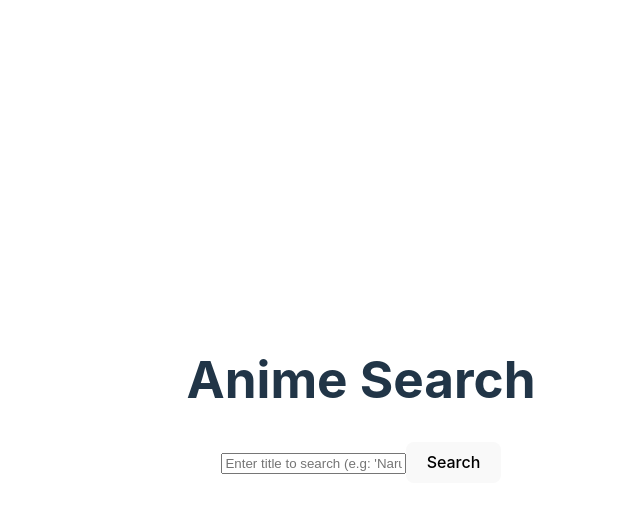
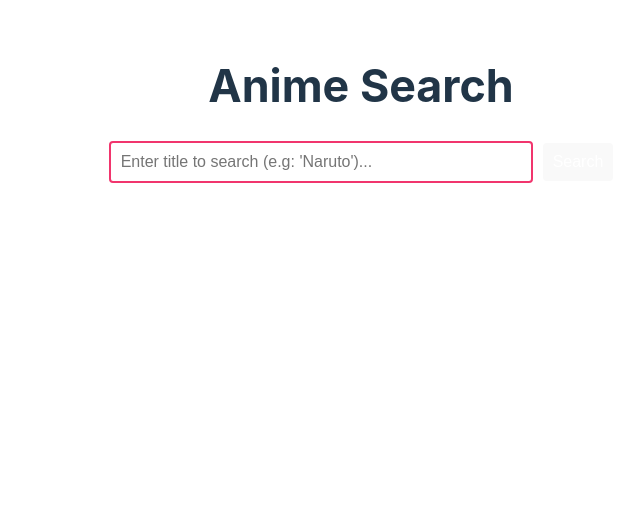
Before and after one commit to iaco32/search-anime, a Vue app: page / in a window 1280 px wide. Shown: the top 512 px of the page, without its empty margins (279-919 px from the left). Built offline with nearby package versions, Linux system fonts and the light colour scheme.

Commit message:
Added styles and a test for search

```diff
--- a/src/main.ts
+++ b/src/main.ts
@@ -1,5 +1,6 @@
 import { createApp } from 'vue'
 import './styles/mainStyle.css'
+import './styles/animations.css'
 import App from './App.vue'
 
 createApp(App).mount('#app')
--- /dev/null
+++ b/src/styles/animations.css
@@ -0,0 +1,20 @@
+.loading-spinner {
+    border: 1rem solid #f3f3f3;
+    border-top: 1rem solid #f1356d;
+    border-radius: 50%;
+    width: 7.5rem;
+    height: 7.5rem;
+    animation: spin 2s linear infinite;
+    margin-bottom: 1.25rem;
+    margin-top: 2rem;
+}
+
+@keyframes spin {
+    0% {
+        transform: rotate(0deg);
+    }
+
+    100% {
+        transform: rotate(360deg);
+    }
+}
--- a/src/styles/mainStyle.css
+++ b/src/styles/mainStyle.css
@@ -14,11 +14,13 @@
   -webkit-text-size-adjust: 100%;
 }
 
+/* ::start Generic Style */
 a {
   font-weight: 500;
   color: #646cff;
   text-decoration: inherit;
 }
+
 a:hover {
   color: #535bf2;
 }
@@ -26,38 +28,39 @@ a:hover {
 body {
   margin: 0;
   display: flex;
-  place-items: center;
   min-width: 320px;
   min-height: 100vh;
 }
 
 h1 {
-  font-size: 3.2em;
+  font-size: 2.8em;
   line-height: 1.1;
 }
 
-button {
-  border-radius: 8px;
-  border: 1px solid transparent;
-  padding: 0.6em 1.2em;
-  font-size: 1em;
-  font-weight: 500;
-  font-family: inherit;
-  background-color: #1a1a1a;
-  cursor: pointer;
-  transition: border-color 0.25s;
-}
-button:hover {
-  border-color: #646cff;
-}
-button:focus,
-button:focus-visible {
-  outline: 4px auto -webkit-focus-ring-color;
+input {
+  padding: 0.625rem;
+  border: 0.125rem solid #f1356d;
+  border-radius: 0.25rem;
+  margin-right: 0.625rem;
+  font-size: 1rem;
+  width: 25rem;
+  max-width: 100%;
 }
 
-.card {
-  padding: 2em;
+button {
+  padding: 0.625rem;
+  background-color: #f1356d;
+  color: white;
+  border: none;
+  border-radius: 0.25rem;
+  cursor: pointer;
+  font-size: 1rem;
 }
+
+button:hover {
+  background-color: #d12d5c;
+}
+
 
 #app {
   max-width: 1280px;
@@ -65,6 +68,83 @@ button:focus-visible {
   padding: 2rem;
   text-align: center;
 }
+
+/* ::end Generic Style */
+
+/* ::start Anime Search style */
+form {
+  align-items: center;
+  margin-bottom: 1.25rem;
+}
+
+.search-type input {
+  width: auto;
+  margin-left: 2rem;
+  font-size: 1rem;
+}
+
+.search-type input[type=radio] {
+  position: relative;
+  appearance: none;
+  top: 0.4rem;
+  border-radius: 50%;
+}
+
+.search-type input[type=radio]:checked {
+  background-color: #f1356d;
+}
+
+.anime-search-container {
+  display: flex;
+  flex-direction: column;
+  align-items: center;
+  padding: 1.25rem;
+}
+
+.error-message {
+  color: red;
+  font-size: 1.25rem;
+}
+
+.anime-details {
+  margin-top: 1.25rem;
+  margin-left: auto;
+  margin-right: auto;
+  margin-bottom: 1.25rem;
+  padding: 1rem;
+  border: 0.15rem solid #f1356d;
+  border-radius: 1rem;
+}
+
+.anime-image {
+  justify-content: start;
+}
+
+.anime-image img {
+  width: 12.5rem;
+  height: 18.75rem;
+  object-fit: cover;
+  border-radius: 0.25rem;
+  margin-right: 1.25rem;
+}
+
+.anime-summary h2 {
+  font-size: 1.75rem;
+  margin-bottom: 0.625rem;
+  color: #f1356d;
+}
+
+.anime-summary p {
+  font-size: 1.125rem;
+  margin-bottom: 0.625rem;
+  text-align: justify;
+}
+
+.anime-summary strong {
+  color: #f1356d;
+}
+
+/* ::end Anime Search style */
 
 @media (prefers-color-scheme: light) {
   :root {
```
Also changed, not shown: 1 other file (tests, documents, lock files or other folders).
